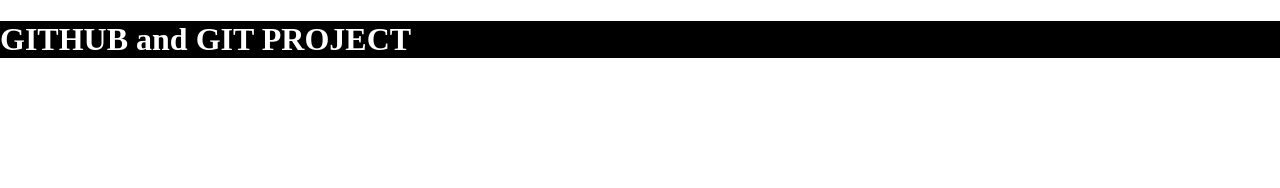
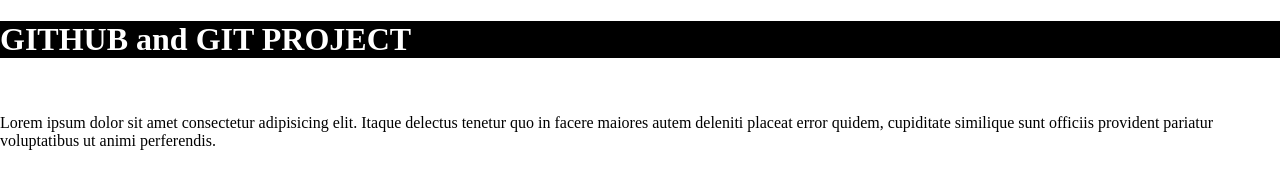
Before and after one commit to aryan511-sys/GitRepo, a plain HTML site: page index.html in a window 1280 px wide. Drawn offline with Linux system fonts and the light colour scheme.

Commit message:
add br and p tag in branch1

```diff
--- a/index.html
+++ b/index.html
@@ -8,5 +8,7 @@
 </head>
 <body>
     <h1>GITHUB and GIT PROJECT</h1>
+    <br>
+    <p>Lorem ipsum dolor sit amet consectetur adipisicing elit. Itaque delectus tenetur quo in facere maiores autem deleniti placeat error quidem, cupiditate similique sunt officiis provident pariatur voluptatibus ut animi perferendis.</p>
 </body>
 </html>
```
